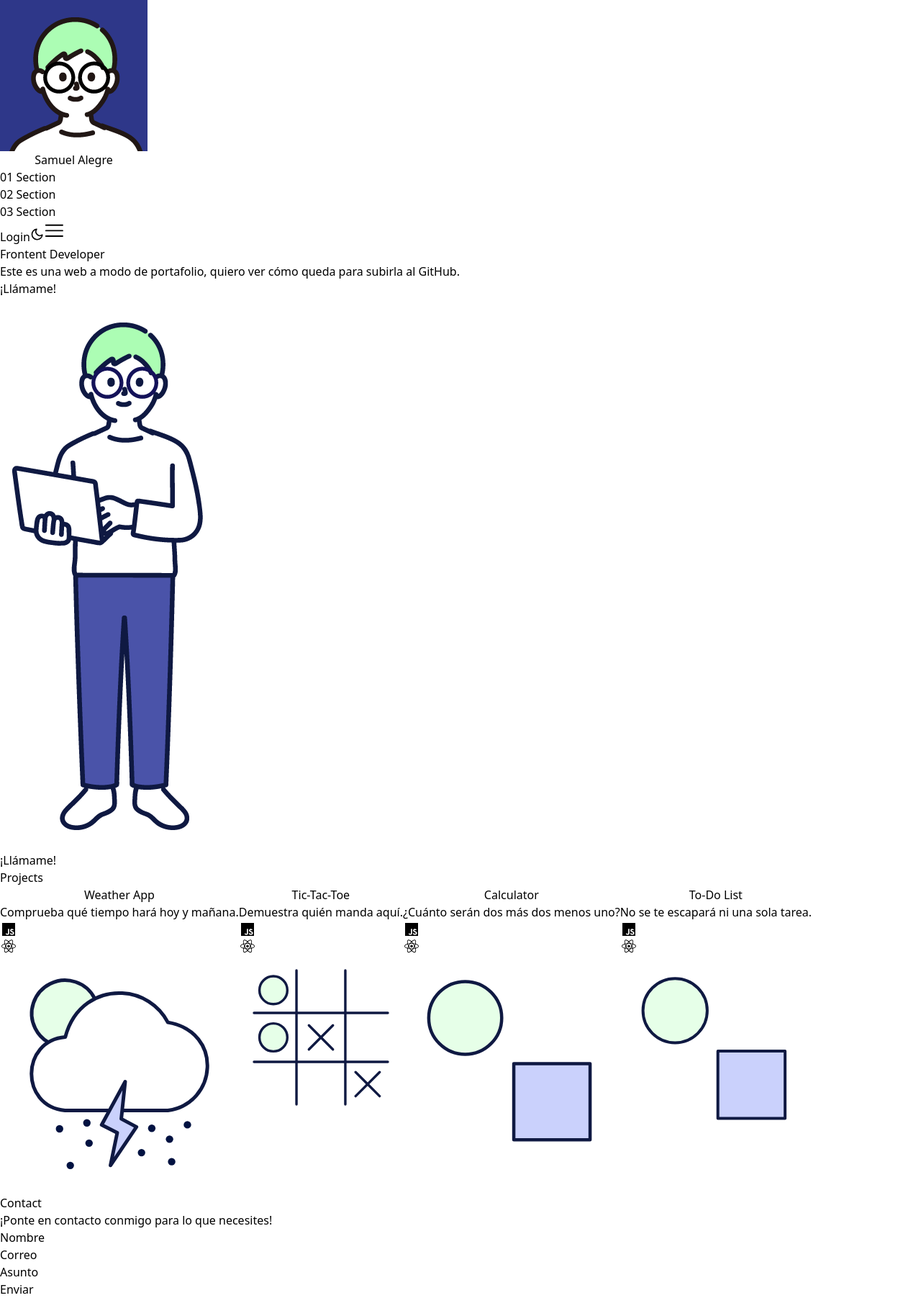
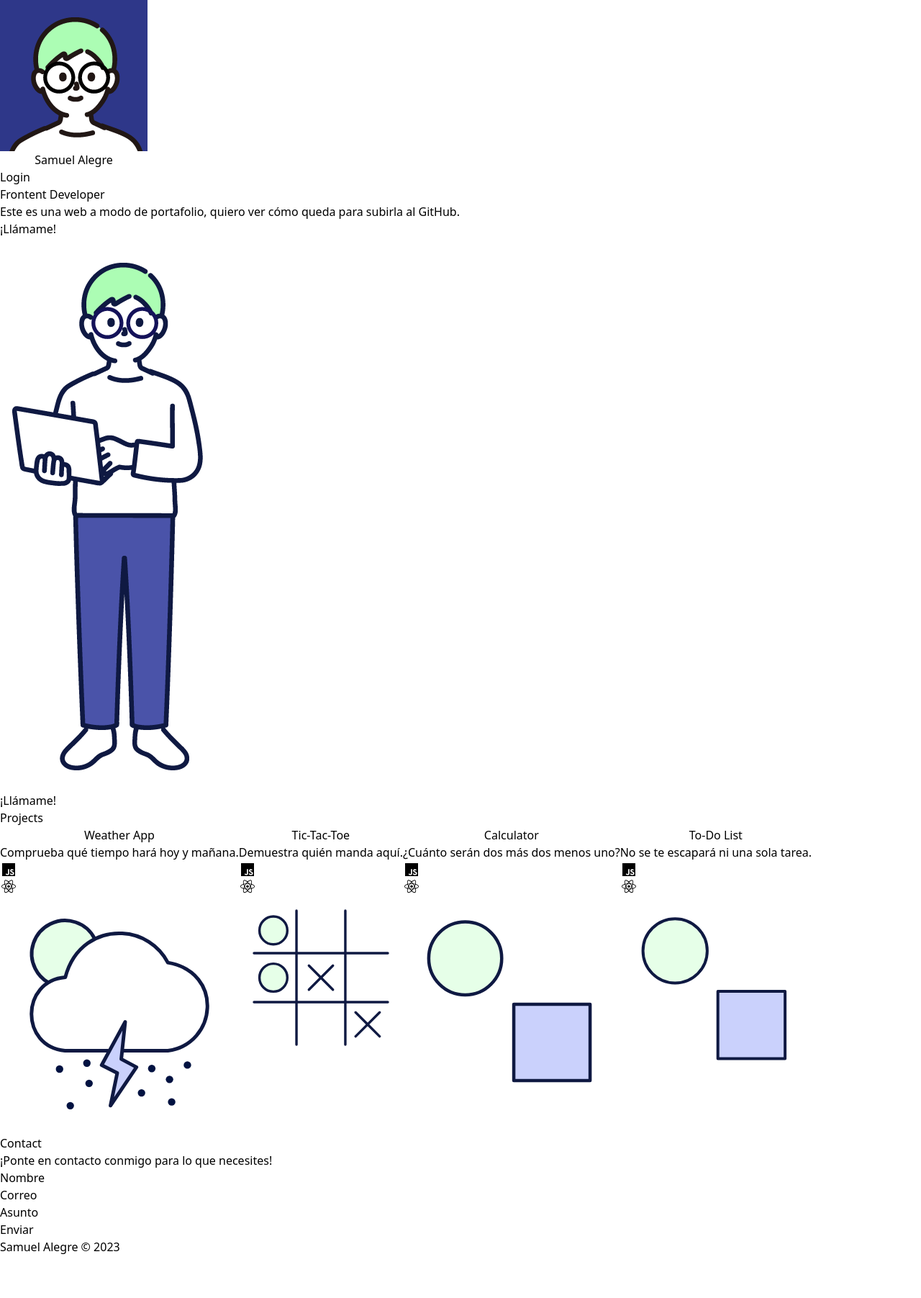
Before and after one commit to samuelalecas/portfolio, a React (Vite) app: page / in a window 1280 px wide. Shown: the whole page at 72% size. After the commit the page ends 1744 px from the top, so only its background shows below. Built offline with nearby package versions, Linux system fonts and the light colour scheme.

Commit message:
Tictactoe ahora es pública

```diff
--- a/src/components/moleculi/Footer.component.tsx
+++ b/src/components/moleculi/Footer.component.tsx
@@ -4,8 +4,8 @@ export const Footer = () => {
   return (
     <section>
       <CenterLayout width="900" bgColor="bg-blue-950">
-        <div className="w-full p-4 py-12 flex flex-col">
-
+        <div className="w-full p-4 py-12 flex justify-center items-center h-10">
+          <p className="text-white">Samuel Alegre © 2023</p>
         </div>
       </CenterLayout>
     </section>
--- a/src/components/moleculi/Header.component.tsx
+++ b/src/components/moleculi/Header.component.tsx
@@ -2,7 +2,7 @@ import { FiMoon } from "react-icons/fi";
 import { RxHamburgerMenu } from "react-icons/rx";
 import { Button } from "../atoms/button/Button.component";
 import { useNavigate } from "react-router-dom";
-import avatarImg from "../../assets/avatar.png"
+import avatarImg from "../../assets/avatar.png";
 
 export const Header = () => {
   const navigate = useNavigate();
@@ -10,7 +10,8 @@ export const Header = () => {
   return (
     <header className="w-full h-20 border-b-2 border-violet-200 flex justify-center items-center fixed bg-white z-10">
       <div className="w-[900px] grid grid-cols-6 md:grid-cols-12">
-        <div className="col-span-5 border-none ml-4 md:border-solid border-r-2 border-violet-200 flex items-center">
+        <div className="col-span-4 md:col-span-5 ml-4 flex items-center">
+          {/* <div className="col-span-5 border-none ml-4 md:border-solid border-r-2 border-violet-200 flex items-center"> */}
           <button onClick={() => navigate("/")} className="flex items-center">
             <img
               src={avatarImg}
@@ -23,7 +24,7 @@ export const Header = () => {
           </button>
         </div>
         <div className="hidden md:block col-span-5">
-          <ul className="flex h-full justify-center items-center gap-4 ">
+          {/* <ul className="flex h-full justify-center items-center gap-4 ">
             <li>
               <a
                 className="font-medium font-blue-950 hover:text-green-300 hover:underline"
@@ -50,18 +51,24 @@ export const Header = () => {
                 03 Section
               </a>
             </li>
-          </ul>
+          </ul> */}
         </div>
-        <div className="col-span-1 md:col-span-2 h-full flex justify-center items-center border-l-2 border-violet-200">
-          <span className="hidden md:block mr-4">
-            <Button name="Login" variant="outlined" onClick={() => navigate("/login")}/>
-          </span>
-          <button className="hidden md:block  hover:opacity-100 opacity-50">
+        <div className="col-span-2 h-full flex justify-center items-center border-l-2 border-violet-200">
+          {/* <span className="hidden md:block mr-4"> */}
+          {/* <span className="mr-4"> */}
+            <Button
+              name="Login"
+              variant="outlined"
+              onClick={() => navigate("/login")}
+              width="24"
+            />
+          {/* </span> */}
+          {/* <button className="hidden md:block  hover:opacity-100 opacity-50">
             <FiMoon fontSize="1.2rem" />
-          </button>
-          <button className="block md:hidden  hover:opacity-100 opacity-50 text-blue-950">
+          </button> */}
+          {/* <button className="block md:hidden  hover:opacity-100 opacity-50 text-blue-950">
             <RxHamburgerMenu fontSize="1.8rem" />
-          </button>
+          </button> */}
         </div>
       </div>
     </header>
--- a/src/routes/App.routes.tsx
+++ b/src/routes/App.routes.tsx
@@ -15,8 +15,8 @@ export const AppRoutes = () => {
       <Route path="/login" element={<Login />} />
       <Route element={<ProtectedRoute />}>
         <Route path="/weather-app" element={<WeatherApp />} />
-        <Route path="/tictactoe" element={<TicTacToe />} />
       </Route>
+      <Route path="/tictactoe" element={<TicTacToe />} />
       <Route path="*" element={<NotFoundPage />} />
     </Routes>
   );
```
Lines whose indentation alone changed are shown as unchanged.
